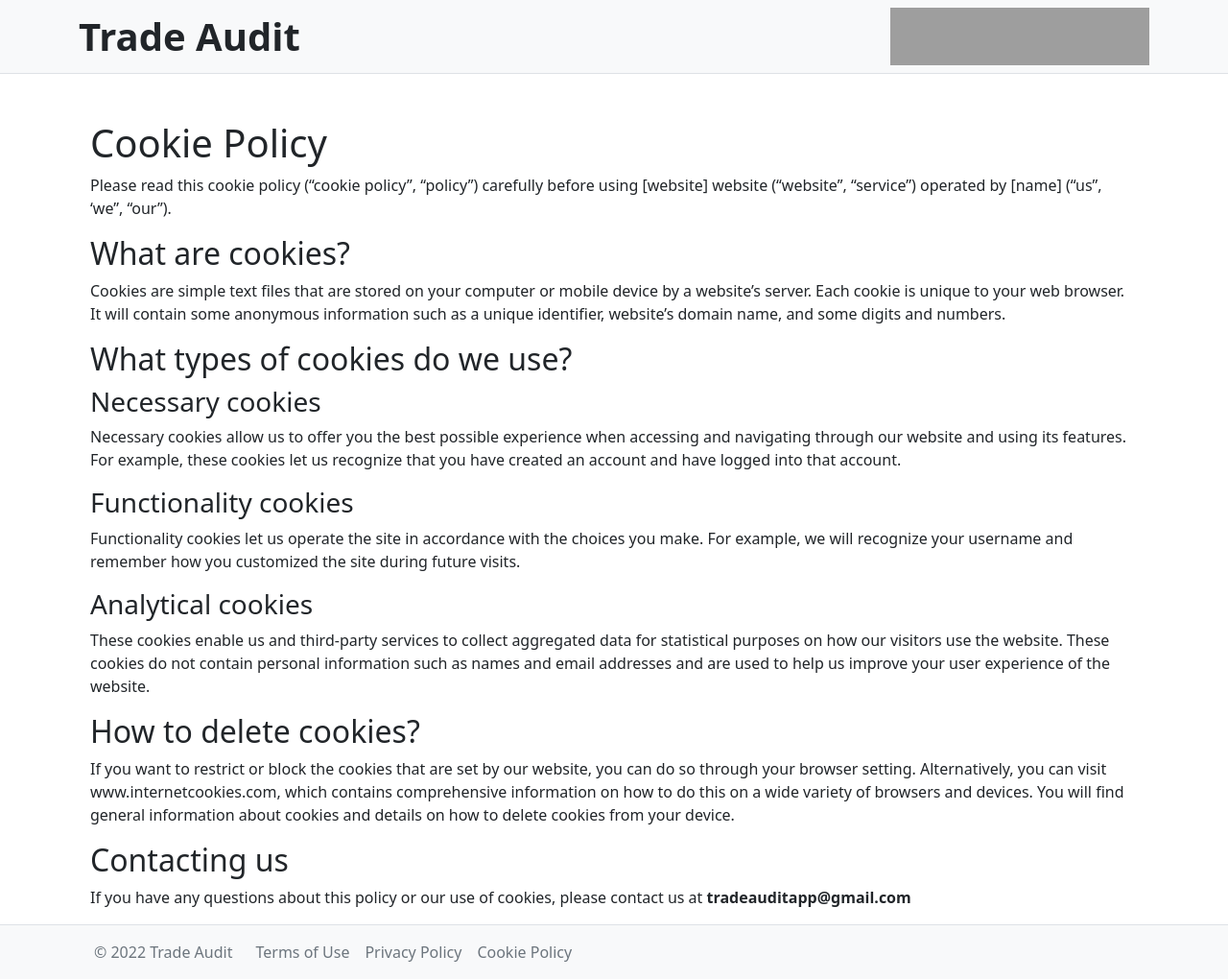
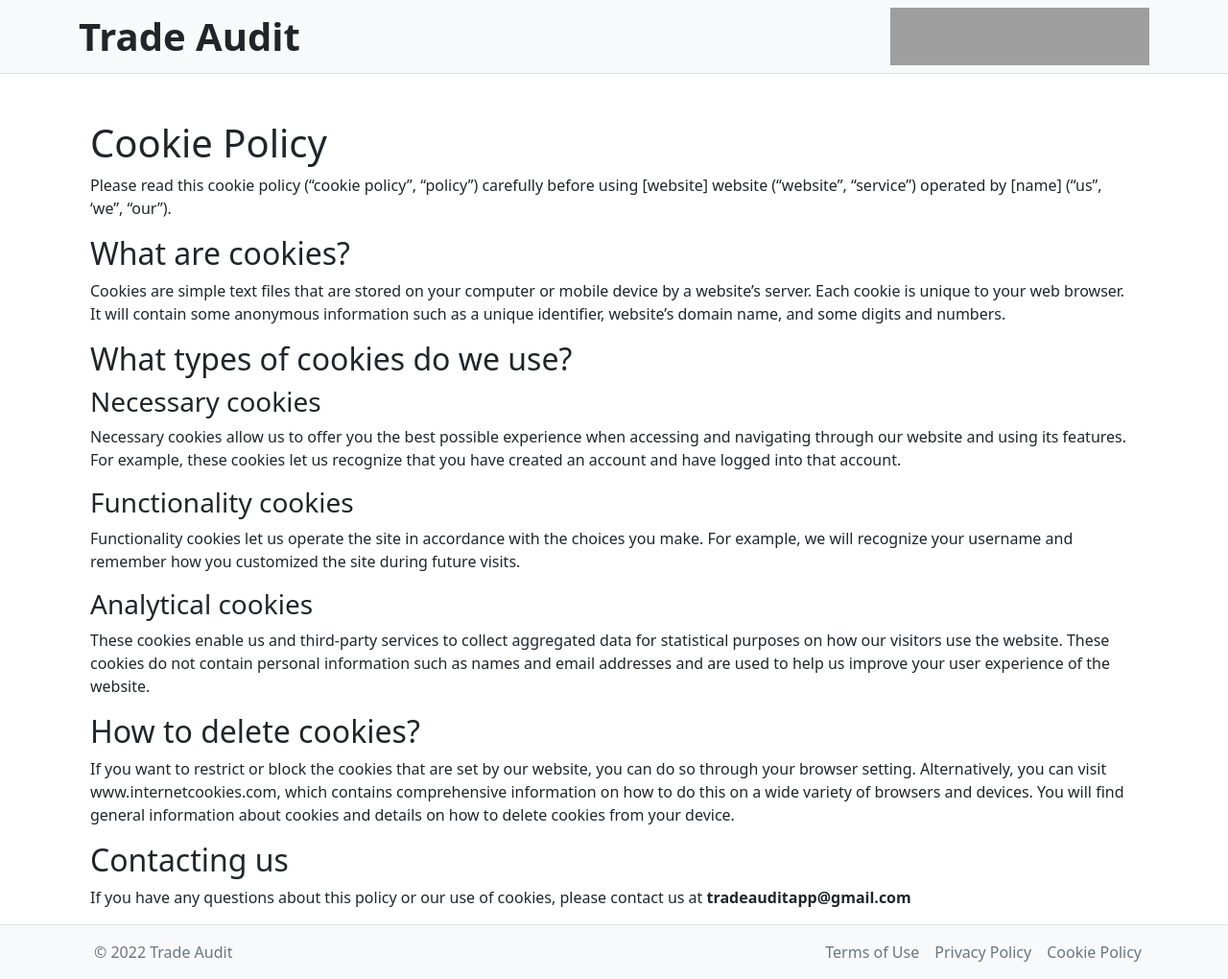
Before and after one commit to stevenrskelton/tradeaudit.app, a Jekyll site: the page built from cookie-policy.md, in a window 1280 px wide. Shown: the whole page at 96% size. Built offline with Jekyll 4.4.1, drawn with Linux system fonts in a browser that asks for light colours; grey boxes are pictures that could not be loaded.

Commit message:
Update empty.html

```diff
--- a/_layouts/empty.html
+++ b/_layouts/empty.html
@@ -21,7 +21,7 @@
 
   <footer class="py-2 bg-light border-top">
     <div class="container d-flex flex-wrap me-auto">
-      <a href="/" class="nav nav-item nav-link text-muted">
+      <a href="/" class="nav nav-item nav-link text-muted me-auto">
         © 2022 Trade Audit
       </a>
 
```
